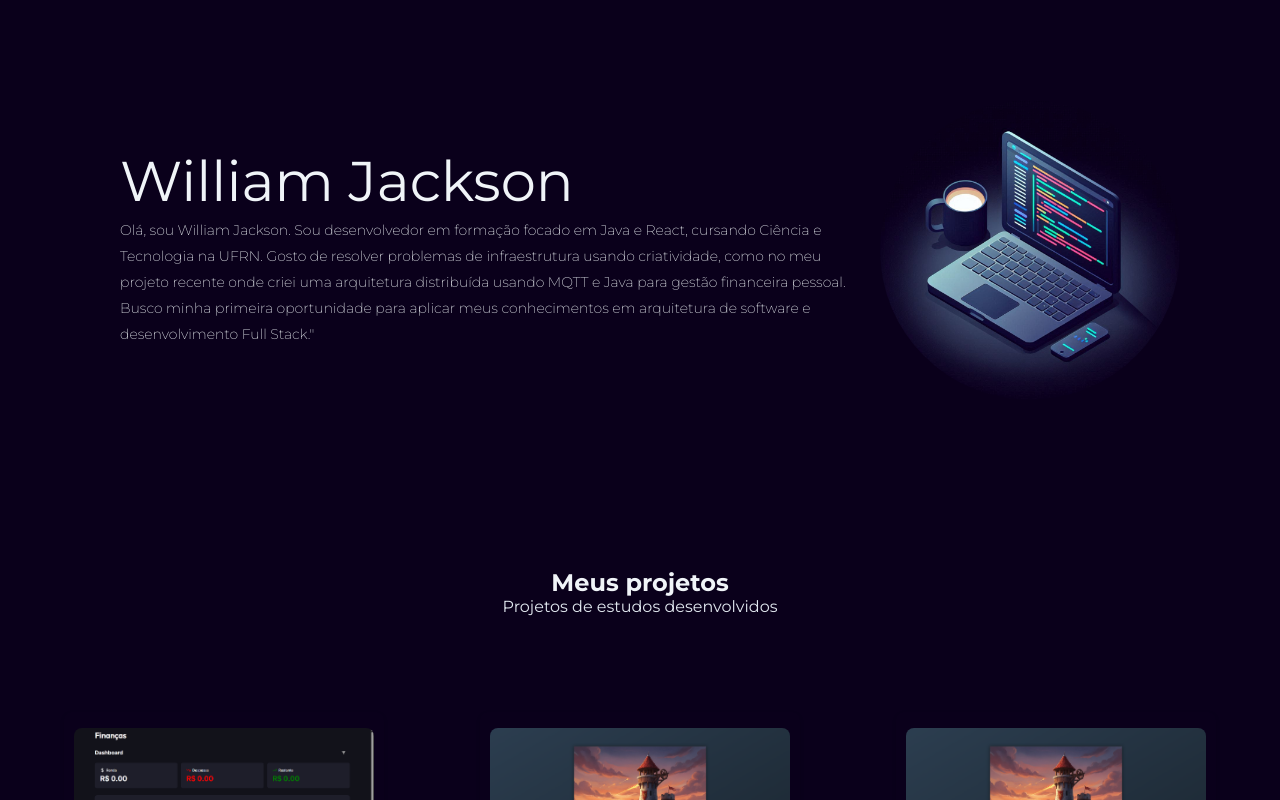
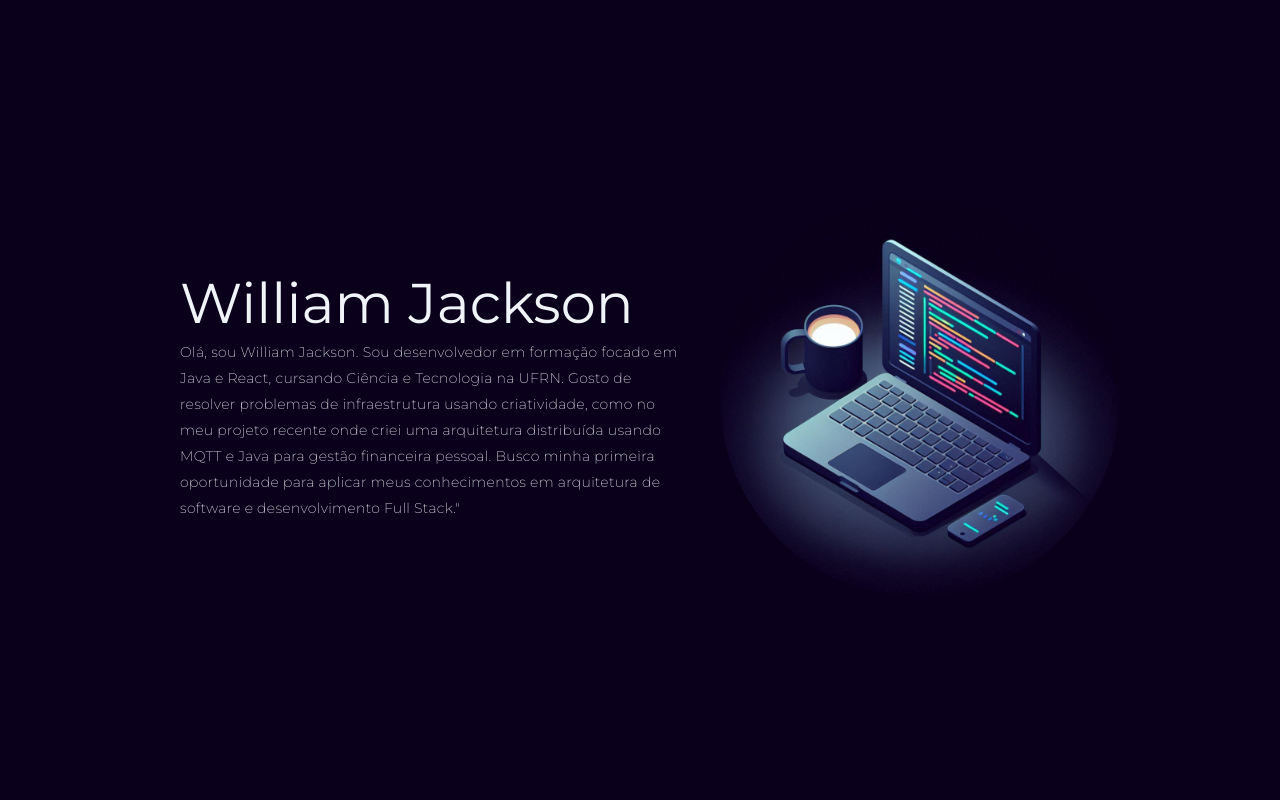
Before and after one commit to Will-Jacks/portifolio, a React (Vite) app: page / in a window 1280 px wide. Shown: the top 800 px of the page. Built offline with nearby package versions, Linux system fonts and the light colour scheme.

Commit message:
fixing hero's css

```diff
--- a/package.json
+++ b/package.json
@@ -4,7 +4,7 @@
   "version": "0.0.0",
   "type": "module",
   "scripts": {
-    "dev": "vite",
+    "dev": "vite --host",
     "build": "vite build",
     "lint": "eslint .",
     "preview": "vite preview"
--- a/src/sections/Hero.styles.js
+++ b/src/sections/Hero.styles.js
@@ -2,9 +2,16 @@ import styled from "styled-components";
 
 export const HeroSection = styled.section`
     display: flex;
-    justify-content: center;
     align-items: center;
-    margin: 100px 100px;
+    gap: 20px;
+    height: 100vh;
+    width: 75vw;
+    margin: 0 auto;
+
+    @media(max-width: 768px) {
+        display:flex;
+        flex-direction: column-reverse;
+    }
 
 `
 
@@ -20,15 +27,19 @@ export const HeroTitle = styled.h1`
     margin-bottom: 12px;
 `
 
-export const HeroSubTitle = styled.h1`
+export const HeroSubTitle = styled.h3`
     font-size: 14px;
     line-height: 26px;
     font-weight: 200;
+    -webkit-font-smoothing: antialiased;
+    -moz-osx-font-smoothing: grayscale;
+    letter-spacing: 0.02rem;
+
 `
 
 export const HeroImage = styled.img`
-  width: 300px;
-  height: 300px;
+  width: 400px;
+  height: 400px;
   border-radius: 50%;
   object-fit: cover;
 `
```
